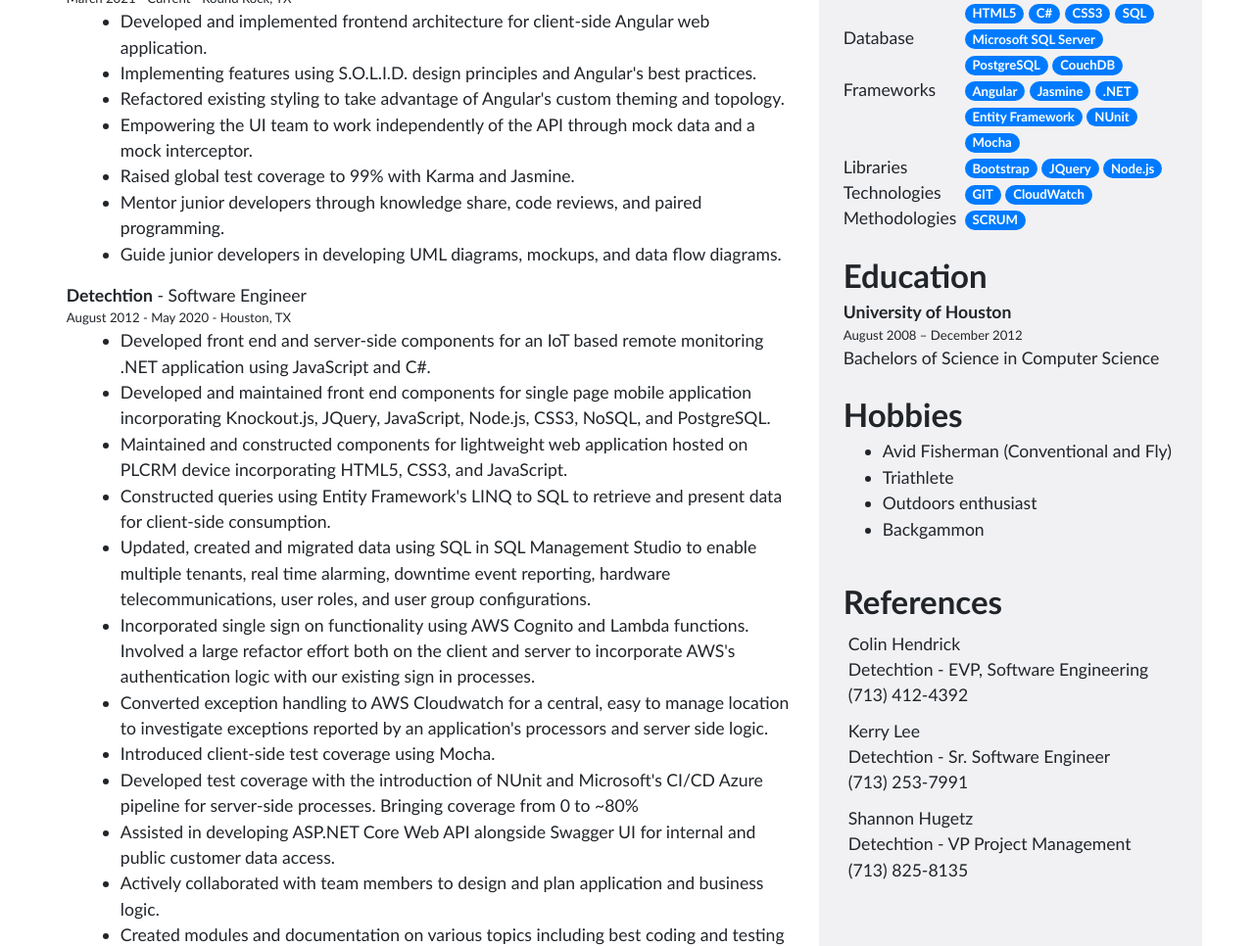
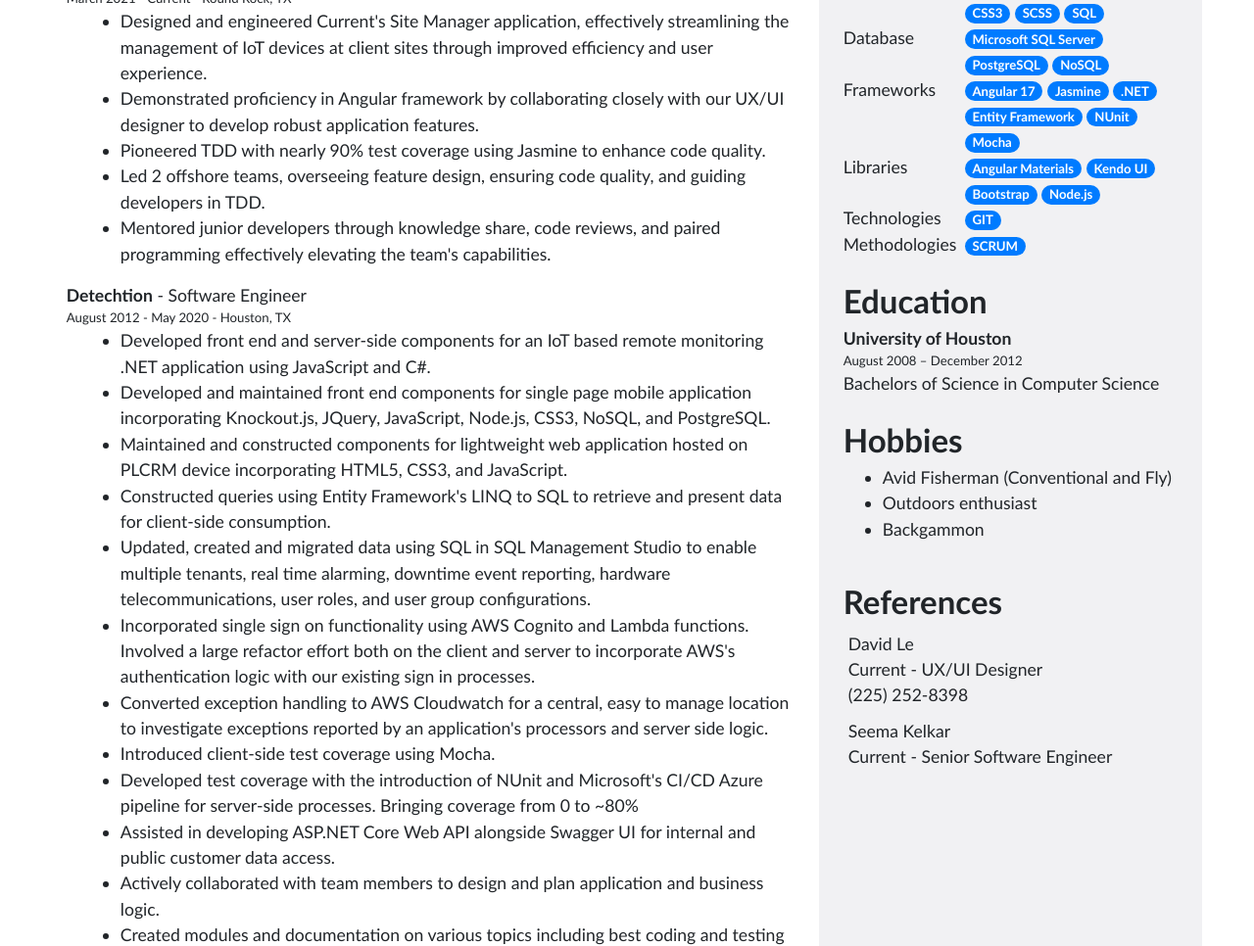
Before and after one commit to broussardmichael/resume, a plain HTML site: page index.html in a window 1280 px wide. Shown: the part 488-1454 px from the top of the page at 98% size. Drawn offline with Linux system fonts and the light colour scheme.

Commit message:
Update resume for Current's changes, also add new references

```diff
--- a/index.html
+++ b/index.html
@@ -21,7 +21,6 @@
         <div class="col-md-4 contact-info  align-self-center">
             <div>(281) 739-0596</div>
             <div>broussard.michael88@gmail.com</div>
-            <div><a href="https://www.linkedin.com/in/broussardmichael" target="_blank">linkedin/broussardmichael</a></div>
             <div><a href="https://github.com/broussardmichael" target="_blank">github/broussardmichael</a></div>
         </div>
     </div>
@@ -32,7 +31,7 @@
                 <div>
                     <div class="experience-header">
                         <div class="title">
-                            <b>Hubbell Incorporated</b> - Frontend Engineer
+                            <b>Current</b> - Senior Frontend Engineer
                         </div>
                         <div class="date-range">
                             March 2021 - Current - Round Rock, TX
@@ -41,13 +40,11 @@
                     <div class="experience-list">
                         <div class="col">
                             <ul>
-                                <li>Developed and implemented frontend architecture for client-side Angular web application.</li>
-                                <li>Implementing features using S.O.L.I.D. design principles and Angular's best practices.</li>
-                                <li>Refactored existing styling to take advantage of Angular's custom theming and topology.</li>
-                                <li>Empowering the UI team to work independently of the API through mock data and a mock interceptor.</li>
-                                <li>Raised global test coverage to 99% with Karma and Jasmine.</li>
-                                <li>Mentor junior developers through knowledge share, code reviews, and paired programming.</li>
-                                <li>Guide junior developers in developing UML diagrams, mockups, and data flow diagrams.</li>
+                                <li>Designed and engineered Current's Site Manager application, effectively streamlining the management of IoT devices at client sites through improved efficiency and user experience.</li>
+                                <li>Demonstrated proficiency in Angular framework by collaborating closely with our UX/UI designer to develop robust application features.</li>
+                                <li>Pioneered TDD with nearly 90% test coverage using Jasmine to enhance code quality.</li>
+                                <li>Led 2 offshore teams, overseeing feature design, ensuring code quality, and guiding developers in TDD.</li>
+                                <li>Mentored junior developers through knowledge share, code reviews, and paired programming effectively elevating the team's capabilities.</li>
                             </ul>
                         </div>
                     </div>
@@ -123,7 +120,7 @@
                         </div>
                     </div>
                 </div>
-            </div>
+            </div>s
         </div>
         <div class="col-md-4 personal-content">
             <div class="row">
@@ -134,9 +131,9 @@
                         <div class="col-8">
                             <span class="badge badge-pill badge-primary larger-badge">JavaScript</span>
                             <span class="badge badge-pill badge-primary larger-badge">TypeScript</span>
-                            <span class="badge badge-pill badge-primary larger-badge">HTML5</span>
                             <span class="badge badge-pill badge-primary larger-badge">C#</span>
                             <span class="badge badge-pill badge-primary larger-badge">CSS3</span>
+                            <span class="badge badge-pill badge-primary larger-badge">SCSS</span>
                             <span class="badge badge-pill badge-primary larger-badge">SQL</span>
                         </div>
                     </div>
@@ -145,13 +142,13 @@
                         <div class="col-8">
                             <span class="badge badge-pill badge-primary larger-badge">Microsoft SQL Server</span>
                             <span class="badge badge-pill badge-primary larger-badge">PostgreSQL</span>
-                            <span class="badge badge-pill badge-primary larger-badge">CouchDB</span>
+                            <span class="badge badge-pill badge-primary larger-badge">NoSQL</span>
                         </div>
                     </div>
                     <div class="row ">
                         <div class="col-4">Frameworks</div>
                         <div class="col-8">
-                            <span class="badge badge-pill badge-primary larger-badge">Angular</span>
+                            <span class="badge badge-pill badge-primary larger-badge">Angular 17</span>
                             <span class="badge badge-pill badge-primary larger-badge">Jasmine</span>
                             <span class="badge badge-pill badge-primary larger-badge">.NET</span>
                             <span class="badge badge-pill badge-primary larger-badge">Entity Framework</span>
@@ -162,8 +159,9 @@
                     <div class="row ">
                         <div class="col-4">Libraries</div>
                         <div class="col-8">
+                            <span class="badge badge-pill badge-primary larger-badge">Angular Materials</span>
+                            <span class="badge badge-pill badge-primary larger-badge">Kendo UI</span>
                             <span class="badge badge-pill badge-primary larger-badge">Bootstrap</span>
-                            <span class="badge badge-pill badge-primary larger-badge">JQuery</span>
                             <span class="badge badge-pill badge-primary larger-badge">Node.js</span>
                         </div>
                     </div>
@@ -171,7 +169,6 @@
                         <div class="col-4">Technologies</div>
                         <div class="col-8">
                             <span class="badge badge-pill badge-primary larger-badge">GIT</span>
-                            <span class="badge badge-pill badge-primary larger-badge">CloudWatch</span>
                         </div>
                     </div>
                     <div class="row ">
@@ -198,7 +195,6 @@
                     <div class="hobby-content">
                         <ul>
                             <li>Avid Fisherman (Conventional and Fly)</li>
-                            <li>Triathlete</li>
                             <li>Outdoors enthusiast</li>
                             <li>Backgammon</li>
                         </ul>
@@ -209,19 +205,14 @@
                 <div class="col">
                     <div class="section-title font-size-2">References</div>
                     <div class="reference-container">
-                        <div>Colin Hendrick</div>
-                        <div>Detechtion - EVP, Software Engineering</div>
-                        <div>(713) 412-4392</div>
+                        <div>David Le</div>
+                        <div>Current - UX/UI Designer</div>
+                        <div>(225) 252-8398</div>
                     </div>
                     <div class="reference-container">
-                        <div>Kerry Lee</div>
-                        <div>Detechtion - Sr. Software Engineer</div>
-                        <div>(713) 253-7991</div>
-                    </div>
-                    <div class="reference-container">
-                        <div>Shannon Hugetz</div>
-                        <div>Detechtion - VP Project Management</div>
-                        <div>(713) 825-8135</div>
+                        <div>Seema Kelkar</div>
+                        <div>Current - Senior Software Engineer</div>
+                        <div></div>
                     </div>
                 </div>
             </div>
```
